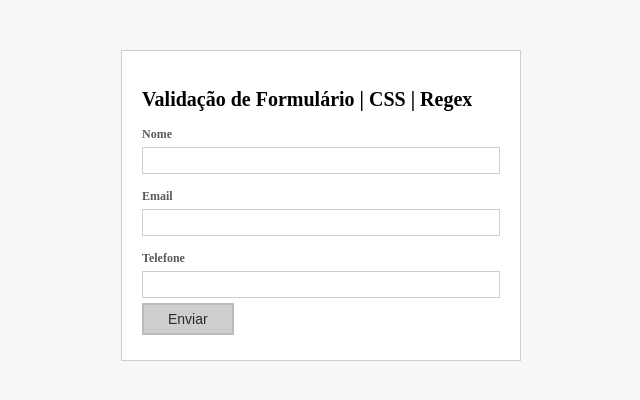
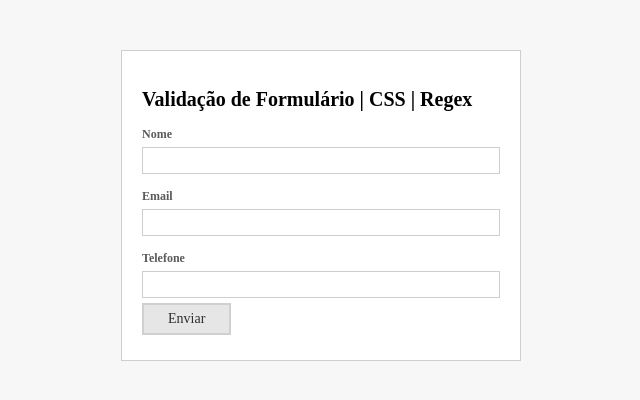
Before and after one commit to Jonathangaruti/Validacao-formulario, a plain HTML site: page index.html in a window 1280 px wide. Shown: the whole page, without its empty margins (319-959 px from the left). Drawn offline with Linux system fonts and the light colour scheme.

Commit message:
alteracao do botão

```diff
--- a/style.css
+++ b/style.css
@@ -57,8 +57,9 @@ h1 {
 }
 
 button {
+  font-family: "Times New Roman", Times, serif;
   margin: 5px 0px;
-  background-color: #cecece;
+  background-color: #e6e6e6;
   border: 2px solid #2323231d;
   color: rgba(0, 0, 0, 0.8);
   padding: 6px 24px;
```
